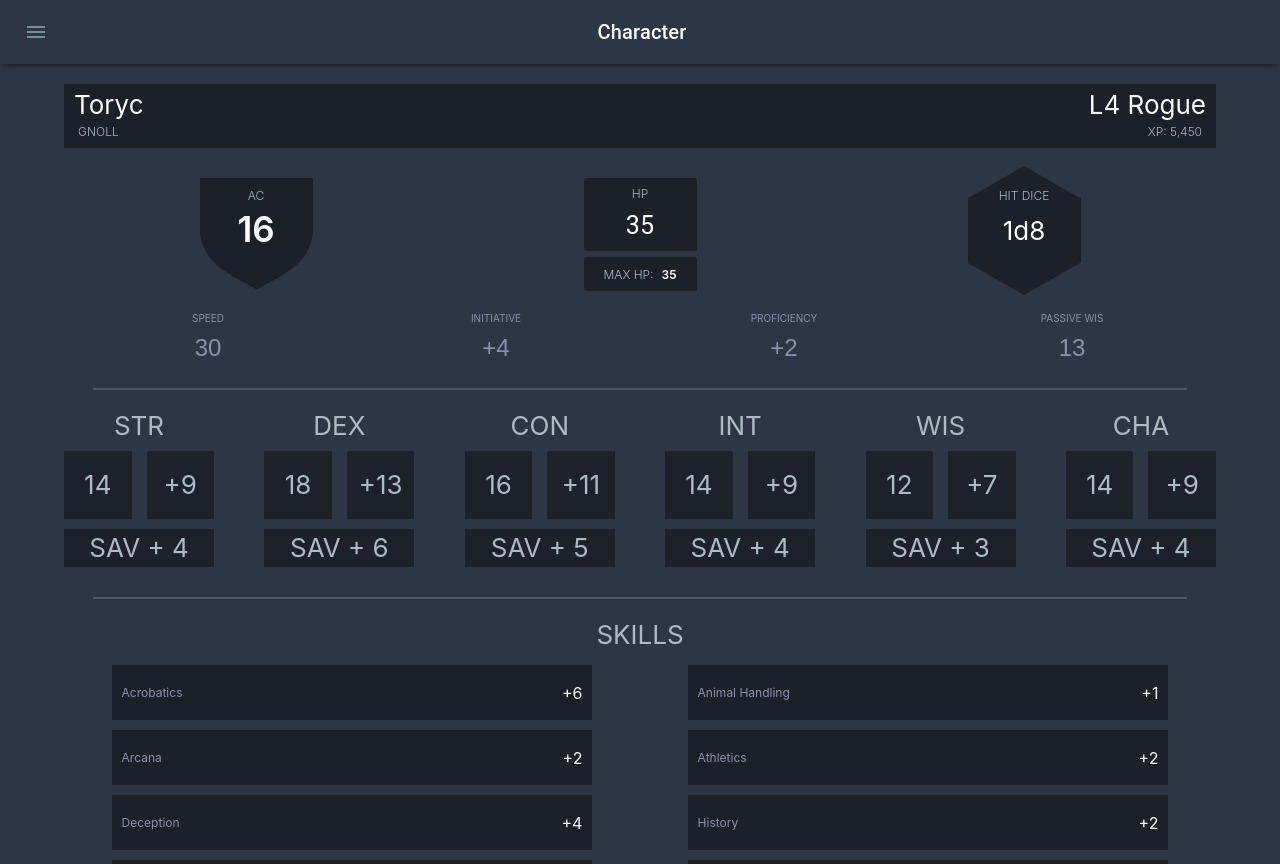
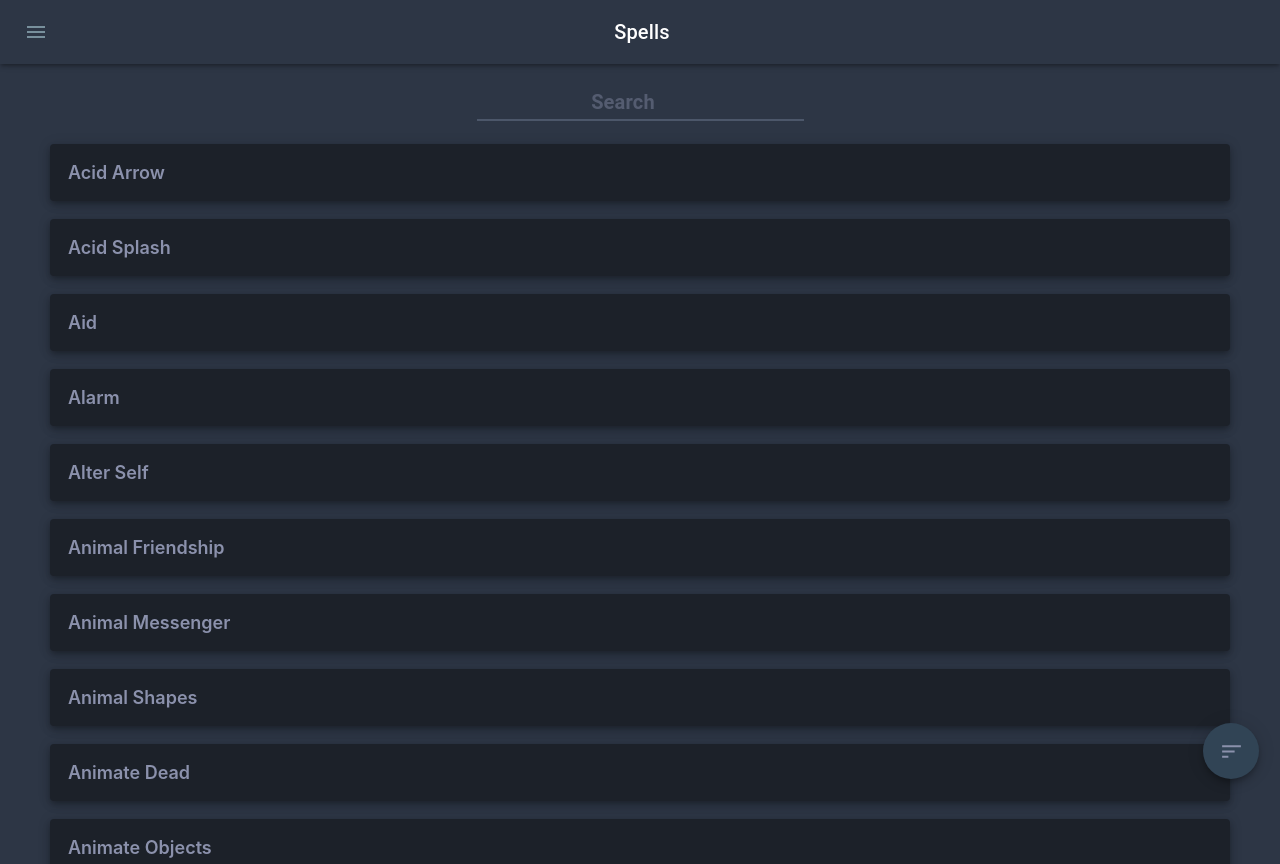
Before and after one commit to dotmotion/handy-haversack, a React (Create React App) app: page / in a window 1280 px wide. Built offline with nearby package versions, Linux system fonts and the light colour scheme.

Commit message:
initial page should be spells

```diff
--- a/src/App.js
+++ b/src/App.js
@@ -29,7 +29,7 @@ class App extends Component {
     super(props);
     this.state = {
       character: {},
-      page: "character",
+      page: "spells",
       drawer: false
     };
   }
```
